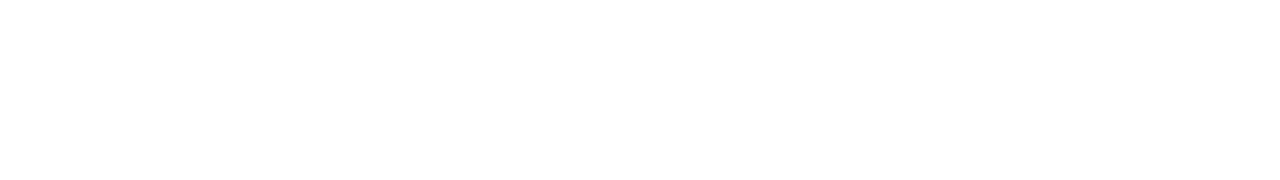
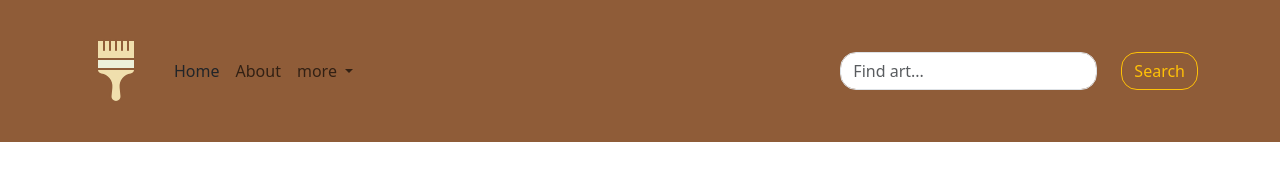
Before and after one commit to faithbonareri/Assignment, a website: page index.html in a window 1280 px wide. Drawn offline with nearby package versions, Linux system fonts and the light colour scheme.

Commit message:
Update on the nav bar

```diff
--- a/index.html
+++ b/index.html
@@ -0,0 +1,51 @@
+<!DOCTYPE html>
+<html lang="en">
+<head>
+    <meta charset="UTF-8">
+    <meta name="viewport" content="width=device-width, initial-scale=1.0">
+    <link rel="shortcut icon" href="assets\images\logo.svg" type="image/x-icon">
+<link rel="stylesheet" href="assets\style\css\main.min.css">
+<script src="https://cdn.jsdelivr.net/npm/bootstrap@5.3.8/dist/js/bootstrap.bundle.min.js" integrity="sha384-FKyoEForCGlyvwx9Hj09JcYn3nv7wiPVlz7YYwJrWVcXK/BmnVDxM+D2scQbITxI" crossorigin="anonymous"></script>
+    <title>Assignment</title>
+</head>
+<body>
+    <!-- nav bar -->
+     <nav class="navbar navbar-expand-lg bg-primary">
+  <div class="container py-4">
+    <a class="navbar-brand" href="#home">
+        <img src="assets\images\logo.svg" alt="logo" srcset="">
+
+    </a>
+    <button class="navbar-toggler rounded-4 bg-warning" type="button" data-bs-toggle="collapse" data-bs-target="#navbarSupportedContent" aria-controls="navbarSupportedContent" aria-expanded="false" aria-label="Toggle navigation">
+      <span class="navbar-toggler-icon"></span>
+    </button>
+    <div class="collapse navbar-collapse" id="navbarSupportedContent">
+      <ul class="navbar-nav me-auto mb-2 mb-lg-0">
+        <li class="nav-item">
+          <a class="nav-link active text-dark" aria-current="page" href="#home">Home</a>
+        </li>
+        <li class="nav-item">
+          <a class="nav-link" href="#about">About</a>
+        </li>
+        <li class="nav-item dropdown">
+          <a class="nav-link dropdown-toggle" href="#" role="button" data-bs-toggle="dropdown" aria-expanded="false">
+            more
+          </a>
+          <ul class="dropdown-menu">
+            <li><a class="dropdown-item" href="#gallery">Gallery</a></li>
+            <li><a class="dropdown-item" href="#contact">Contact</a></li>
+
+          </ul>
+        </li>
+
+      </ul>
+      <form class="d-flex" role="search">
+        <input class="form-control me-4 rounded-4" type="search" placeholder="Find art..." aria-label="Search"/>
+        <button class="btn btn-outline-warning mr-4 rounded-4" type="submit">Search</button>
+      </form>
+    </div>
+  </div>
+</nav>
+
+</body>
+</html>
--- a/sass/main.scss
+++ b/sass/main.scss
@@ -1 +1,3 @@
+$primary:#8F5C38;
+$secondary:#F0DFAD;
 @import "../node_modules/bootstrap/scss/bootstrap";
```
Also changed, not shown: assets/images/logo.svg (added), assets/style/css/main.min.css, 2 other files.
